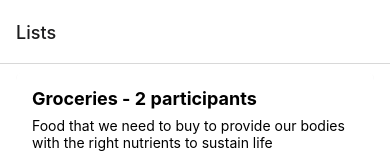
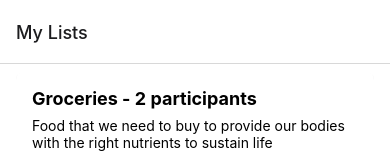
Before and after one commit to AlfonsoFidalgo/sharedLists, a React Native app: screen / in a window 390 px wide. Shown: the top 159 px of the page. Built offline with nearby package versions, Linux system fonts and the light colour scheme.

Commit message:
Display screen titles in the header

```diff
--- a/App.js
+++ b/App.js
@@ -19,8 +19,18 @@ export default function App() {
       <Provider store={store}>
         <NavigationContainer>
           <Stack.Navigator>
-            <Stack.Screen name="Lists" component={ListsScreen} />
-            <Stack.Screen name="ListDetails" component={ListDetails} />
+            <Stack.Screen
+              name="Lists"
+              component={ListsScreen}
+              options={{ title: 'My Lists' }}
+            />
+            <Stack.Screen
+              name="ListDetails"
+              component={ListDetails}
+              options={({ route, navigation }) => ({
+                title: route.params.name,
+              })}
+            />
             <Stack.Screen name="ListForm" component={ListForm} />
             <Stack.Screen name="AddItem" component={AddItem} />
           </Stack.Navigator>
--- a/screens/ListDetails.js
+++ b/screens/ListDetails.js
@@ -5,7 +5,6 @@ import ListDetailItem from '../components/ListDetailItem';
 
 function ListDetails({ navigation }) {
   const route = useRoute();
-  const { name } = route.params;
   const [items, setItems] = useState(route.params.items);
 
   const handleComplete = (item) => {
@@ -20,7 +19,6 @@ function ListDetails({ navigation }) {
 
   return (
     <View style={styles.container}>
-      <Text style={styles.title}>{name}</Text>
       <ScrollView>
         {items.map((item) => (
           <ListDetailItem
@@ -65,11 +63,6 @@ const styles = StyleSheet.create({
     elevation: 2,
     height: '100%',
   },
-  title: {
-    fontSize: 24,
-    fontWeight: 'bold',
-    marginBottom: 16,
-  },
   name: {
     fontSize: 18,
     fontWeight: 'bold',
```
